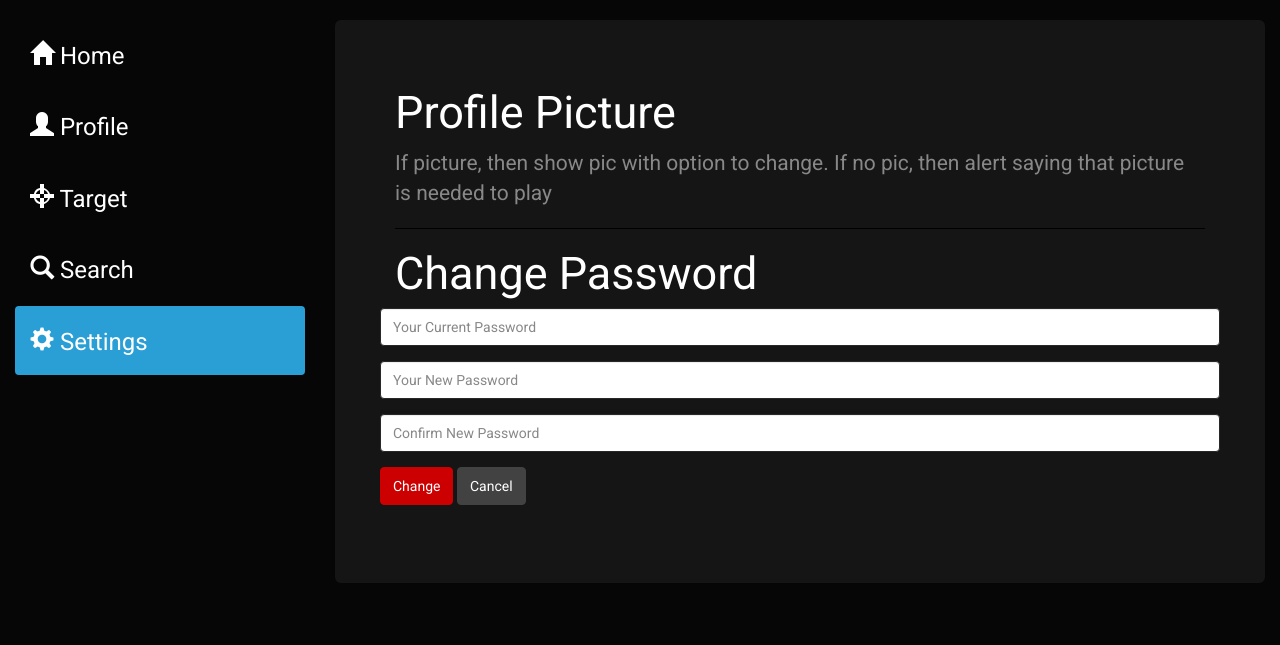
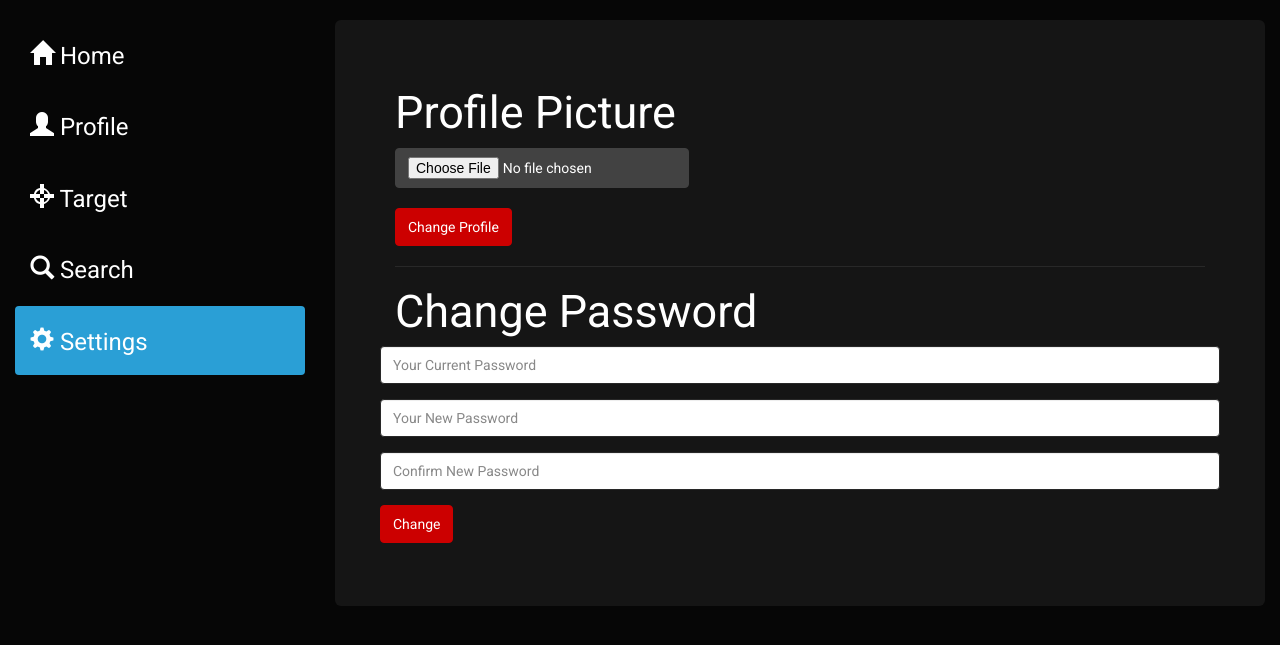
Before and after one commit to aslibman/Assassin, a Flask app: page /settings in a window 1280 px wide. Shown: the part 69-714 px from the top of the page. Run offline with Flask 2, Linux system fonts and the light colour scheme; the visitor is signed in with stand-in values (Sample User, id 1); parts of the project's set-up code (start-up, migrations or seed data) failed here and were passed over; some libraries are stand-ins or nearby versions.

Commit message:
setup settings page and respective db functions

```diff
--- a/app.py
+++ b/app.py
@@ -1,5 +1,5 @@
 from flask import Flask, render_template, request, redirect, url_for, send_from_directory, session
-from databases import register, authenticate, getInfoByUser, getInfoByID, inGame, getTarget, createGame, getGame, leaveGame, assignTargets, updateLocation, joinGame, countPlayers, isHost, killTarget, uploadFile, processImg
+from databases import *
 from functools import wraps
 from faceapi import kairosapiENROLL, kairosapiRECOGNIZE, kairosapiREMOVESUBJECT, kairosapiDETECT, kairosapiVIEW
 import json
@@ -221,6 +221,7 @@ def search():
 @app.route('/settings', methods=['GET', 'POST'])
 @loginRequired
 def settings():
+    user = session["username"]
     if request.method == "POST":
         if request.form["b"] == "Log Out":
             logout()
@@ -229,6 +230,20 @@ def settings():
             return redirect(url_for("settings"))
         if request.form["b"] == "Cancel":
             return render_template("settings.html")
+        if request.form["b"] == "Change Profile":
+            f = request.files["f"]
+            upload = uploadFile(f,user)
+            if upload[0]:
+                changeProfile(user,upload[2])
+            return render_template("settings.html",message=upload[1])
+        if request.form["b"] == "Change":
+            current = request.form["current"]
+            pword1 = request.form["new"]
+            pword2 = request.form["newConfirm"]
+            change = changePassword(user,current,pword1,pword2)
+            return render_template("settings.html",message=change[1])
+
+
     return render_template("settings.html")
 
 @app.route('/recognition',methods=["GET","POST"])
--- a/databases.py
+++ b/databases.py
@@ -23,6 +23,8 @@ def uploadFile(file,name):
     fileExtension = file.filename.split(".")[-1]
     fileSave = name + "." + fileExtension
     file.save(os.path.join(upload_folder, fileSave))
+    if kairosapiDETECT(upload_folder+fileSave)==False:
+        return (False, "Please upload a picture with a face in it.")
     return (True,"File successfully uploaded.",fileSave)
 
 def processImg(imgPath):
@@ -46,6 +48,9 @@ def register(user,pword,pword2,name,file):
         return (False,"No password entered in one or more of the fields.")
     if pword != pword2:
         return (False,"The passwords entered do not match.")
+    v = validPassword(pword)
+    if not v[0]:
+        return v[1]
     if name == "":
         return (False,"No name entered.")
     num = next(db.users.find({},{"password":False},sort=[("num",-1)]),None)
@@ -58,12 +63,30 @@ def register(user,pword,pword2,name,file):
         return f
     fileExtension = file.filename.split(".")[-1]
     fileSave = user + "." + fileExtension
-    if kairosapiDETECT(upload_folder+fileSave)==False:
-        return (False, "Please upload a picture with a face in it")
     list = [{"user":user,"password":pword,"name":name,"num":i,"pic":fileSave,"game":0,"stats":{"kills":0,"deaths":0,"gamesPlayed":0,"gamesWon":0},"loc":{"lat":0,"lng":0}}]
     db.users.insert(list)
     kairosapiENROLL(upload_folder+fileSave,user)
     return (True,"Successfully registered.")
+
+def changeProfile(user,path):
+    db.users.update({"user":user},{"$set":{"pic":path}})
+
+def validPassword(pword):
+    if len(pword) == 0:
+        return (False,"Password cannot be blank.")
+    return (True,"Password valid.")
+
+def changePassword(user,current,pword1,pword2):
+    r = authenticate(user,current)
+    if not r[0]:
+        return r
+    if pword1 != pword2:
+        return (False,"The new passwords entered do not match.")
+    v = validPassword(pword1)
+    if not v[0]:
+        return v
+    db.users.update({"user":user},{"$set":{"password":pword1}})
+    return (True,"Password changed successfully.")
 
 def authenticate(user,pword):
     if user == "":
--- a/templates/settings.html
+++ b/templates/settings.html
@@ -43,18 +43,23 @@
 </div>
         </div>
         <div class="col-lg-9">
-           <div class="jumbotron">
-		<h2>Profile Picture</h2>
-		<p>If picture, then show pic with option to change. If no pic, then alert saying that picture is needed to play</p>
-		<hr>
-		<h2>Change Password</h2>
-		<form role="form" class="form-horizontal" method="POST">
-			<div class="form-group">
-				<p><input type="text" class="form-control" name="entry" placeholder="Your Current Password"></p>
-				<p><input type="text" class="form-control" name="entry" placeholder="Your New Password"></p>
-				<p><input type="text" class="form-control" name="entry" placeholder="Confirm New Password"></p>
+            <div class="jumbotron">
+                   {% if message is defined %}
+                <div class="alert alert-danger " role="alert">
+                    {{message}}
+                </div>
+                {% endif %}
+		        <h2>Profile Picture</h2>
+                <form role="form" enctype="multipart/form-data"  class="form-horizontal" method="POST">
+                    <input type="file" name="f" class="btn btn-default"><br>
+                    <p><input type="submit" name="b" class="btn btn-danger" value="Change Profile"></p>
+		            <hr>
+		            <h2>Change Password</h2>
+			        <div class="form-group">
+				<p><input type="password" class="form-control" name="current" placeholder="Your Current Password"></p>
+				<p><input type="password" class="form-control" name="new" placeholder="Your New Password"></p>
+				<p><input type="password" class="form-control" name="newConfirm" placeholder="Confirm New Password"></p>
 				</p><input type="submit" name="b" class="btn btn-danger" value="Change">
-				<input type="submit" name="b" class="btn btn-default" value="Cancel"></p>
 			</div>
 		<form>
 	</div>
```
